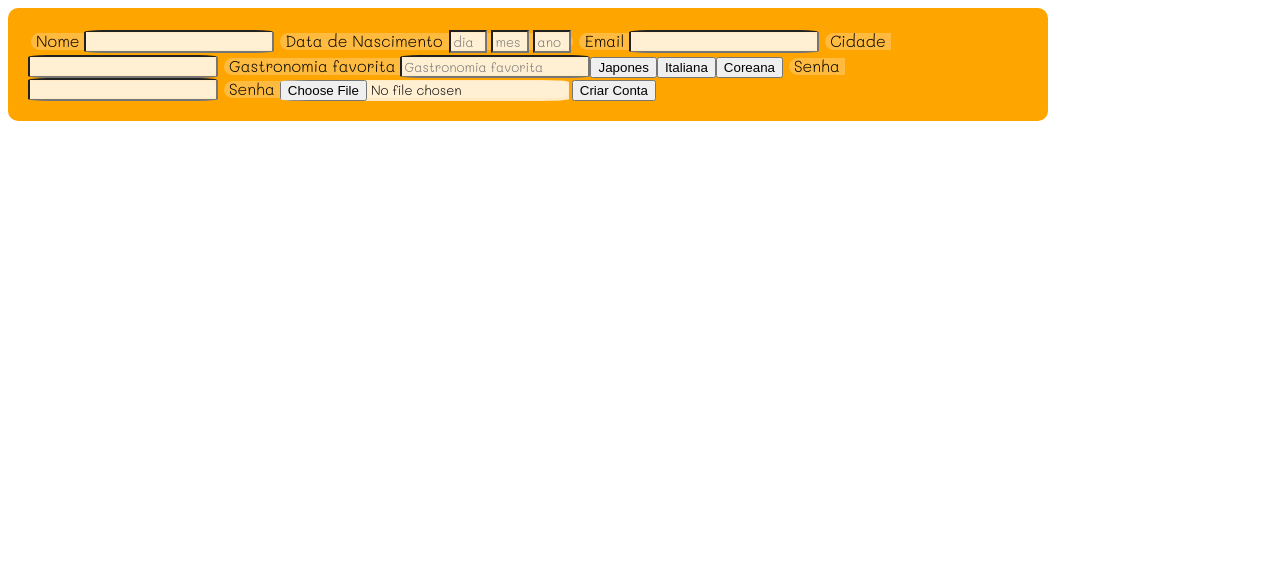
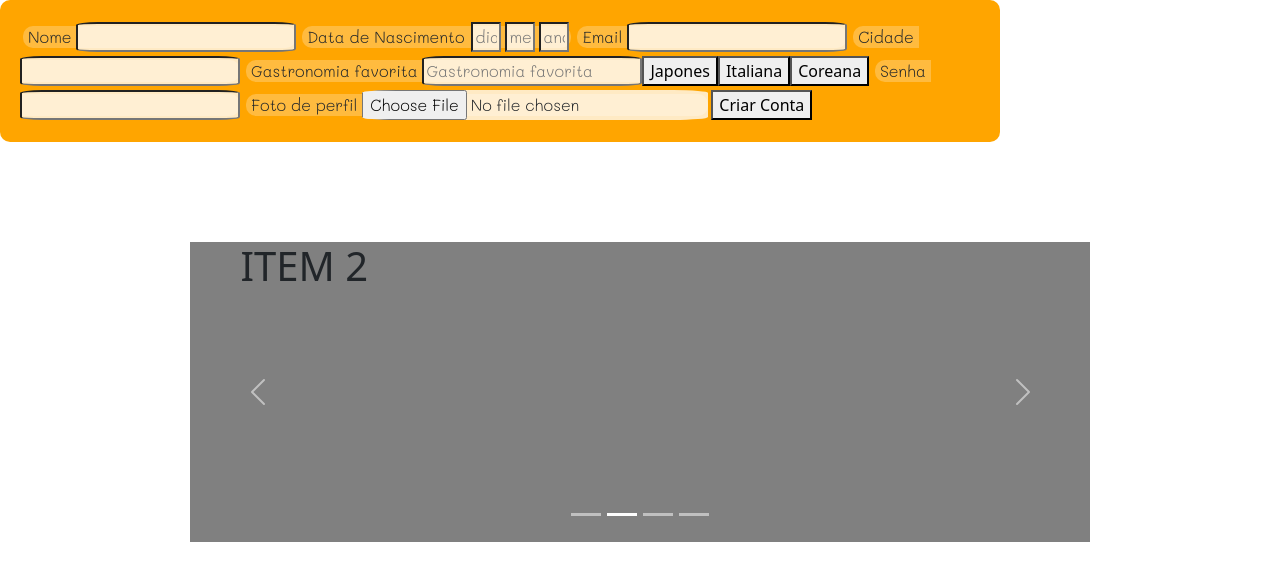
Before and after one commit to cbutuem/Resto_front, a React (Create React App) app: page / in a window 1280 px wide. Shown: the top 580 px of the page. Built offline with nearby package versions, Linux system fonts and the light colour scheme.

Commit message:
user signup

```diff
--- a/package.json
+++ b/package.json
@@ -7,7 +7,9 @@
     "@testing-library/react": "^13.2.0",
     "@testing-library/user-event": "^13.5.0",
     "axios": "^0.27.2",
+    "bootstrap": "^5.1.3",
     "react": "^18.1.0",
+    "react-bootstrap": "^2.4.0",
     "react-dom": "^18.1.0",
     "react-router-dom": "^6.3.0",
     "react-scripts": "5.0.1",
--- a/src/App.js
+++ b/src/App.js
@@ -1,12 +1,17 @@
 import {Routes, Route} from "react-router-dom";
+import { Carrossel } from "./Components/Carrosel";
 import {Forms} from "./Components/Forms"
+import 'bootstrap/dist/css/bootstrap.min.css'
+
+
+
 function App() {
   return (
     <div className="App">
     <Routes>
       <Route path="/" element ={<Forms/>}/>
     </Routes>
-
+      <Carrossel />
     </div>
   );
 }
--- /dev/null
+++ b/src/Components/Carrosel.js
@@ -0,0 +1,44 @@
+import React from "react";
+import { Carousel } from "react-bootstrap";
+import "./carrossel.style.css"
+
+export function Carrossel(){
+
+    return (
+        <Carousel className="carrossel">
+
+  <Carousel.Item className="">
+  <h1>ITEM 1</h1>
+    <Carousel.Caption>
+      <h3>First slide label</h3>
+      <p>Nulla vitae elit libero, a pharetra augue mollis interdum.</p>
+    </Carousel.Caption>
+  </Carousel.Item>
+
+  <Carousel.Item>
+  <h1>ITEM 2</h1>
+   <Carousel.Caption>
+      <h3>Second slide label</h3>
+      <p>Lorem ipsum dolor sit amet, consectetur adipiscing elit.</p>
+    </Carousel.Caption>
+  </Carousel.Item>
+
+  <Carousel.Item>
+  <h1>ITEM 3</h1>
+    <Carousel.Caption>
+      <h3>Third slide label</h3>
+      <p>Praesent commodo cursus magna, vel scelerisque nisl consectetur.</p>
+    </Carousel.Caption>
+  </Carousel.Item>
+
+  <Carousel.Item>
+  <h1>ITEM 4</h1>
+    <Carousel.Caption>
+      <h3>Third slide label</h3>
+      <p>Praesent commodo cursus magna, vel scelerisque nisl consectetur.</p>
+    </Carousel.Caption>
+  </Carousel.Item>
+
+</Carousel>
+    )
+}
--- a/src/Components/Forms.js
+++ b/src/Components/Forms.js
@@ -21,6 +21,7 @@ export function Forms(props){
     function handleChange(event) {
         setForm({ ...form, [event.target.name]: event.target.value });
     }
+
     function handleTags(event){
         const formData = { ...form };
         const name= event.target.name
@@ -28,16 +29,21 @@ export function Forms(props){
         setForm(formData);
     }
 
+
     function handleImage(event) {
         setImg(event.target.files[0]);
     }
+
+
 
     async function handleUpload() {
         try {
             const uploadData = new FormData();
             uploadData.append("picture", img);
 
-            const response = await api.post("/upload-user-image", uploadData);
+            const response = await api.post("/image/upload-image", uploadData);
+
+            setForm({...form, imgUser: response.data.url})
             return response.data.url;
 
         }   catch (error) {
@@ -45,18 +51,8 @@ export function Forms(props){
         }
     };
 
-    async function handleSubmit(event) {
-        event.preventDefault();
-        try {
-        const imgURL = await handleUpload();
-        await api.post("/user/signup", { ...form, img: imgURL });
-        navigate("/login");
-
-    }   catch (error) {
-        console.log(error);
-    }};
-
-    function handleclick(event){
+     //LÓGICA DE TAGS
+     function handleclick(event){
         const inicial = [...cat]
            if(inicial.includes(event.target.value)){
                 const index = inicial.indexOf(event.target.value)
@@ -69,30 +65,65 @@ export function Forms(props){
             console.log(cat, "cat final")
         }
 
+    async function handleSubmit(event) {
+        event.preventDefault();
+
+        try {
+        const imgURL = await handleUpload()
+
+
+        await api.post("/user/signup",{...form, imgUser: imgURL, favType: cat});
+
+        navigate("/login");
+
+    }   catch (error) {
+        console.log(error);
+    }};
+
+
+
+
 
 
     return(
         <>
             <div className = {style.boxForm}>
                 <form  onSubmit={handleSubmit}>
+
                     <span className= {style.lineBox}>
                         <label className = {style.titleCat}>Nome</label>
-                        <input className = {style.inputSize}></input>
+                        <input
+                        className = {style.inputSize}
+                        name='name'
+                        onChange={handleChange}
+                        ></input>
                     </span>
+
                     <span className= {style.lineBox}>
                         <label className = {style.titleCat}>Data de Nascimento</label>
                         <input className = {style.data} placeholder="dia"></input>
                         <input className = {style.data} placeholder="mes"></input>
                         <input className = {style.data} placeholder="ano"></input>
                     </span>
+
                     <span className= {style.lineBox}>
                         <label className = {style.titleCat}>Email</label>
-                        <input className = {style.inputSize}></input>
+                        <input
+                        className = {style.inputSize}
+                        name='email'
+                        onChange={handleChange}
+                        ></input>
                     </span>
+
                     <span className= {style.lineBox}>
                         <label className = {style.titleCat}>Cidade</label>
-                        <input className = {style.inputSize}></input>
+                        <input
+                        className = {style.inputSize}
+                        name='city'
+                        onChange={handleChange}
+                        ></input>
                     </span>
+
                     <span className= {style.lineBox}>
                         <label className = {style.titleCat}>Gastronomia favorita</label>
                         <input className = {style.inputSize} placeholder="Gastronomia favorita"
@@ -103,21 +134,25 @@ export function Forms(props){
                         <button type= "button" onClick={handleclick} value="Japones">Japones</button>
                         <button type= "button" onClick={handleclick} value="Italiana">Italiana</button>
                         <button type= "button" onClick={handleclick} value="Coreana"> Coreana</button>
+                    </span>
 
-
-                    </span>
                     <span className= {style.lineBox}>
                         <label className = {style.titleCat}>Senha</label>
-                        <input className = {style.inputSize}></input>
+                        <input
+                            className = {style.inputSize}
+                            type="password"
+                            name='password'
+                            onChange={handleChange}>
+                        </input>
                     </span>
+
                     <span className= {style.lineBox}>
-                        <label className = {style.titleCat}>Senha</label>
+                        <label className = {style.titleCat}>Foto de perfil</label>
                         <input className = {style.inputSize}
                             id="formimgUser"
                             name="imgUser"
                             type="file"
-                            value={form.imgUser}
-                            onChange={handleChange}></input>
+                            onChange={handleImage}></input>
                     </span>
 
                     <button type="submit">Criar Conta</button>
--- /dev/null
+++ b/src/Components/carrossel.style.css
@@ -0,0 +1,14 @@
+*{
+}
+
+.carrossel{
+    background-color: grey;
+    height: 300px;
+    width: 900px;
+    margin: 100px auto 100px auto;
+    display: flex;
+}
+
+.carousel-item.active{
+    height: 300px;
+}
```
Also changed, not shown: 1 other file (tests, documents, lock files or other folders).
